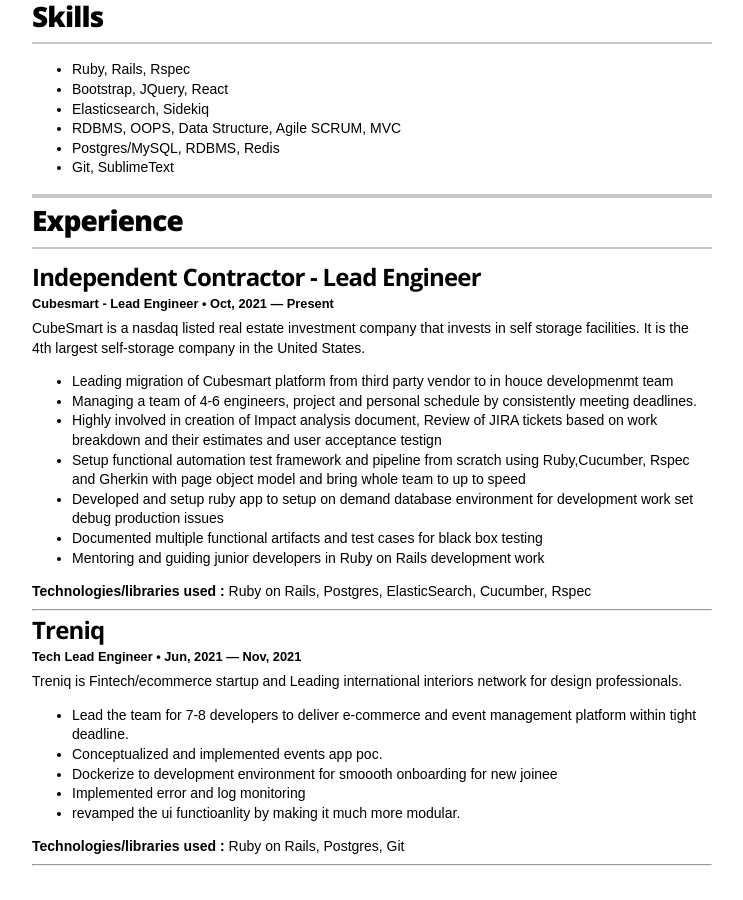
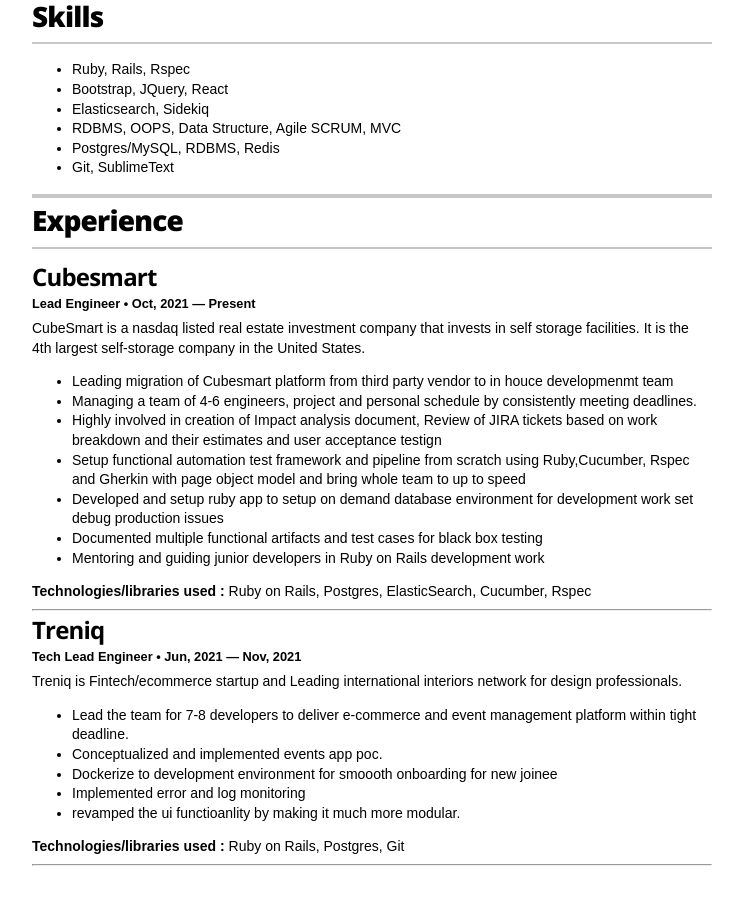
Before and after one commit to rtcoms/rtcoms.github.io, a Jekyll site: the page built from index.html, in a window 1280 px wide and 900 px high, scrolled down 459 px. Shown: the whole window, without its empty margins (268-1011 px from the left). Built offline with Jekyll 4.4.1, drawn with Linux system fonts in a browser that asks for light colours.

Commit message:
Update resume.html

```diff
--- a/_layouts/resume.html
+++ b/_layouts/resume.html
@@ -110,8 +110,8 @@
 
         <!-- Duplicate these resume-item elements and edit accordingly for each job you want to add here -->
         <div class="resume-item">
-          <h3 class="resume-item-title">Independent Contractor - Lead Engineer</h3>
-          <h5 class="resume-item-details">Cubesmart - Lead Engineer &bull; Oct, 2021 &mdash; Present</h5>
+          <h3 class="resume-item-title">Cubesmart</h3>
+          <h5 class="resume-item-details">Lead Engineer &bull; Oct, 2021 &mdash; Present</h5>
           <p class="resume-item-copy">CubeSmart is a nasdaq listed real estate investment company that invests in self storage facilities. It is the 4th largest self-storage company in the United States.</p>
           <ul class="resume-item-list">
             <li>Leading migration of Cubesmart platform from third party vendor to in houce developmenmt team</li>
```
